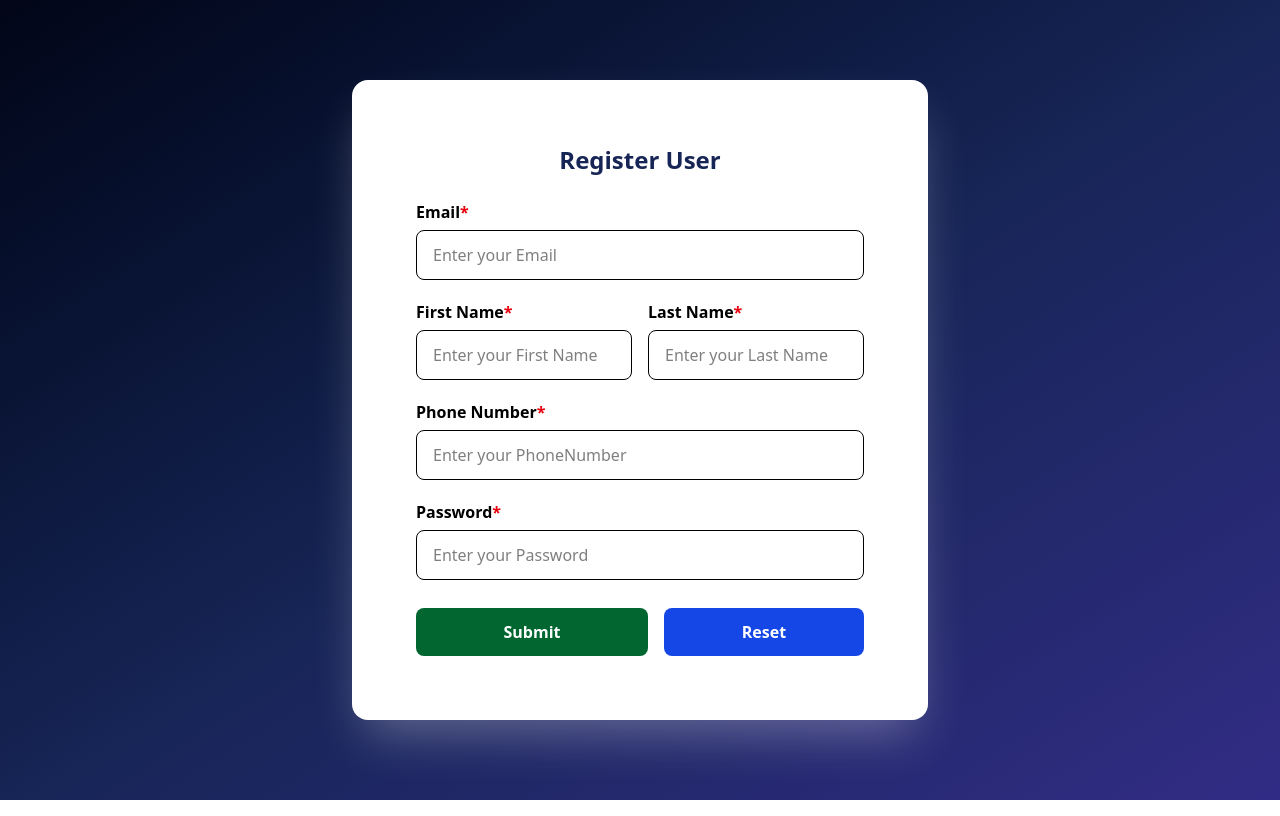
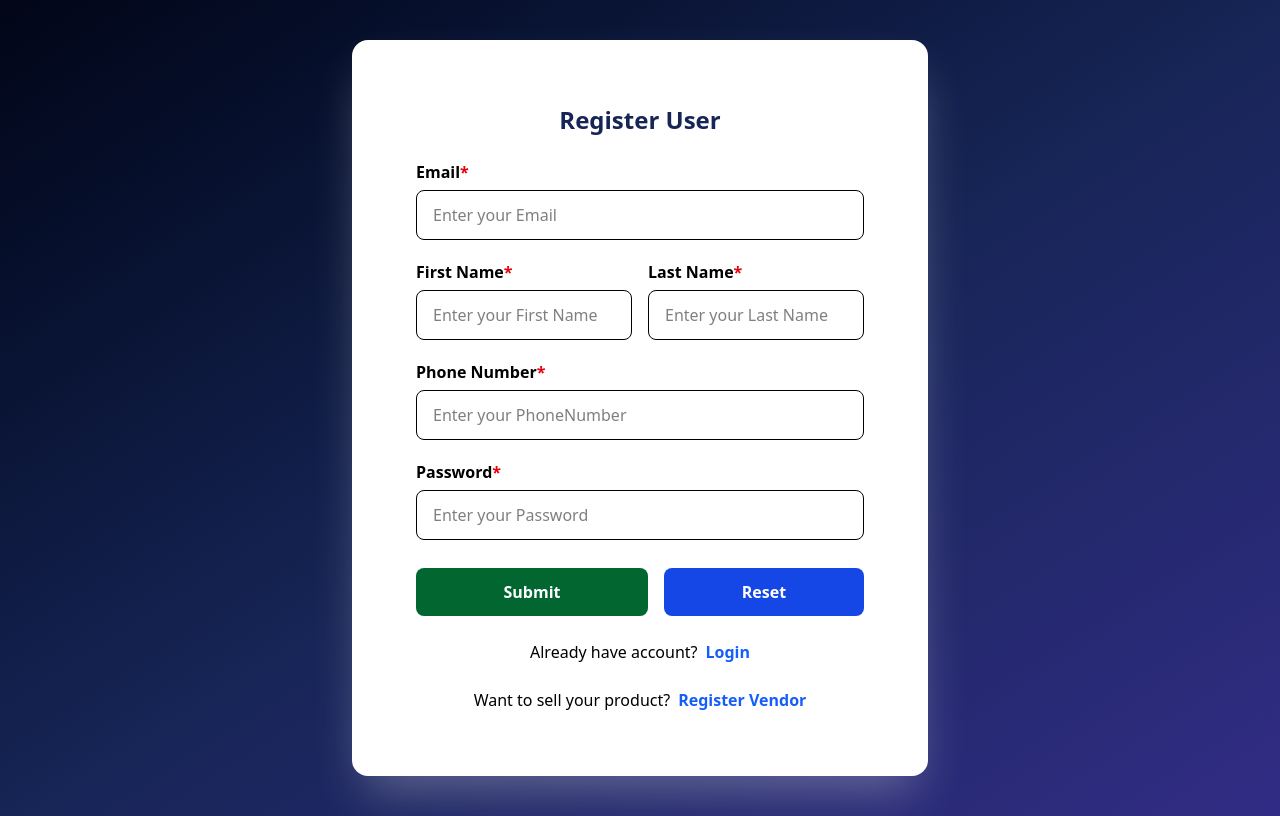
Before and after one commit to SivaKavindraTamilselvan/CapstoneProject, an Angular app in the folder MainFrontend/Ecommerce/: page /register in a window 1280 px wide. Built offline with nearby package versions, Linux system fonts and the light colour scheme.

Commit message:
register vendor and login bugs are solved

```diff
--- a/MainFrontend/Ecommerce/src/app/login/login.html
+++ b/MainFrontend/Ecommerce/src/app/login/login.html
@@ -31,5 +31,10 @@
                     class="w-full bg-green-800 text-white font-bold px-4 py-3 rounded-lg cursor-pointer hover:bg-green-900">Submit</button>
             </div>
         </form>
+        <div class="flex items-center justify-center gap-2">
+            <p>Don't have account?</p>
+            <button routerLink="/register"
+                class="text-blue-600 hover:text-blue-800 cursor-pointer font-bold">Register</button>
+        </div>
     </div>
 </section>
--- a/MainFrontend/Ecommerce/src/app/login/login.ts
+++ b/MainFrontend/Ecommerce/src/app/login/login.ts
@@ -2,14 +2,14 @@ import { Component, signal } from '@angular/core';
 import { FormField, form, required, email } from '@angular/forms/signals';
 import { LoginModel } from '../models/authentication/login.model';
 import { AuthService } from '../services/auth.Service';
-import { Router } from '@angular/router';
+import { Router, RouterLink } from '@angular/router';
 import { AuthStateService } from '../services/auth-State.Service';
 import { FormsModule } from '@angular/forms';
 import { ROLES } from '../role.constant';
 
 @Component({
   selector: 'app-login',
-  imports: [FormField, FormsModule],
+  imports: [FormField, FormsModule,RouterLink],
   templateUrl: './login.html',
   styleUrl: './login.css',
 })
--- a/MainFrontend/Ecommerce/src/app/register-vendor/register-vendor.html
+++ b/MainFrontend/Ecommerce/src/app/register-vendor/register-vendor.html
@@ -4,7 +4,9 @@
         <div class="text-center space-y-1">
             <h1 class="text-blue-950 font-extrabold text-2xl tracking-tight">Register Vendor</h1>
         </div>
-
+        @if(successMessage()) {
+        <div class="bg-green-600 px-4 py-3 rounded-md text-white text-center font-bold">{{successMessage()}}</div>
+        }
         @if(errorMessage()) {
         <div class="bg-red-600 px-4 py-3 rounded-md text-white text-center font-bold">{{errorMessage()}}</div>
         }
@@ -156,5 +158,10 @@
                 </button>
             </div>
         </form>
+        <div class="flex items-center justify-center gap-2">
+            <p>Already have account?</p>
+            <button routerLink="/"
+                class="text-blue-600 hover:text-blue-800 cursor-pointer font-bold">Login</button>
+        </div>
     </div>
 </section>
--- a/MainFrontend/Ecommerce/src/app/register-vendor/register-vendor.ts
+++ b/MainFrontend/Ecommerce/src/app/register-vendor/register-vendor.ts
@@ -1,17 +1,20 @@
 import { Component, signal } from '@angular/core';
-import { Router } from '@angular/router';
+import { Router, RouterLink } from '@angular/router';
 import { AuthService } from '../services/auth.Service';
 import { RegisterVendorModel } from '../models/authentication/regiser-vendor.model';
 import { FormField, email, form, pattern, required } from '@angular/forms/signals';
+import { FormsModule } from '@angular/forms';
 
 @Component({
   selector: 'app-register-vendor',
-  imports: [FormField],
+  imports: [FormField, RouterLink, FormsModule],
   templateUrl: './register-vendor.html',
   styleUrl: './register-vendor.css',
 })
 export class RegisterVendor {
+
   registerModel = signal(new RegisterVendorModel());
+  successMessage = signal<string | null>(null);
   errorMessage = signal<string | null>(null);
   progress = signal(false);
   showPassword = signal(false);
@@ -30,27 +33,29 @@ export class RegisterVendor {
     required(path.contactPersonName, { message: "Enter The Contact Person Name" })
     required(path.vendorCompanyName, { message: "Enter The Company Name" })
     required(path.companyEmail, { message: "Enter The Company Email" })
-    required(path.gstNumber, { message: "Enter The Company Email" })
+    required(path.gstNumber, { message: "Enter The GST Number" })
     email(path.companyEmail, { message: "Enter Valid Email Address" })
     pattern(path.companyPhoneNumber, /^[1-9]{1}[0-9]{9}$/, { message: "Enter Valid Phone Number" })
   })
-  handleRegisterClick(){
+  handleRegisterClick() {
+    this.errorMessage.set(null);
+    this.successMessage.set(null);
+
     if (this.registerForm().invalid()) {
-      alert("Enter Proper Details");
+      this.errorMessage.set("Enter Proper Details");
       return;
     }
     this.progress.set(true);
     this.authService.registerVendorAPICall(this.registerModel()).subscribe({
       next: (response: any) => {
-        alert("Registration Successfull");
+        this.successMessage.set("Vendor registration submitted successfully. Please wait for admin approval.");
         this.progress.set(false);
       },
       error: (error) => {
         console.error(error);
         this.progress.set(false);
         this.errorMessage.set(null);
-        if(error.status == 409)
-        {
+        if (error.status == 409) {
           this.errorMessage.set(error.error.message)
         }
         else if (error.status == 401) {
@@ -73,9 +78,8 @@ export class RegisterVendor {
     this.showPassword.update(v => !v);
   }
 
-  resetFilter()
-    {
-      this.registerModel.set(new RegisterVendorModel());
-      this.errorMessage.set(null);
-    }
+  resetFilter() {
+    this.registerModel.set(new RegisterVendorModel());
+    this.errorMessage.set(null);
+  }
 }
--- a/MainFrontend/Ecommerce/src/app/register/register.html
+++ b/MainFrontend/Ecommerce/src/app/register/register.html
@@ -66,5 +66,16 @@
                     class="flex-1 bg-blue-700 text-white font-bold py-3 rounded-lg hover:bg-blue-900 cursor-pointer disabled:opacity-60 disabled:cursor-not-allowed transition-colors">Reset</button>
             </div>
         </form>
+        <div class="flex items-center justify-center gap-2">
+            <p>Already have account?</p>
+            <button routerLink="/"
+                class="text-blue-600 hover:text-blue-800 cursor-pointer font-bold">Login</button>
+        </div>
+        <div class="flex items-center justify-center gap-2">
+            <p>Want to sell your product? </p>
+            <button routerLink="/register-vendor"
+                class="text-blue-600 hover:text-blue-800 cursor-pointer font-bold">Register Vendor</button>
+        </div>
+
     </div>
 </section>
--- a/MainFrontend/Ecommerce/src/app/register/register.ts
+++ b/MainFrontend/Ecommerce/src/app/register/register.ts
@@ -1,12 +1,12 @@
 import { Component, signal } from '@angular/core';
 import { RegisterModel } from '../models/authentication/register-user.model';
 import { AuthService } from '../services/auth.Service';
-import { Router } from '@angular/router';
+import { Router, RouterLink } from '@angular/router';
 import { FormField, email, form, pattern, required } from '@angular/forms/signals';
 
 @Component({
   selector: 'app-register',
-  imports: [FormField],
+  imports: [FormField,RouterLink],
   templateUrl: './register.html',
   styleUrl: './register.css',
 })
@@ -15,7 +15,7 @@ export class Register {
   registerModel = signal(new RegisterModel());
   progress = signal(false);
   showPassword = signal(false);
-  constructor(private router: Router, private authService: AuthService) {
+  constructor(private authService: AuthService) {
 
   }
   togglePasswordVisibility() {
```
